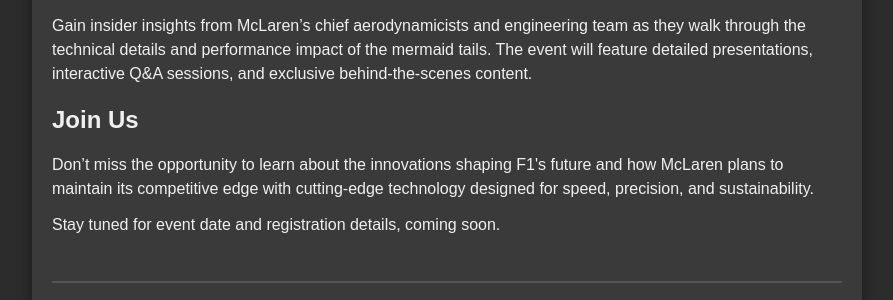
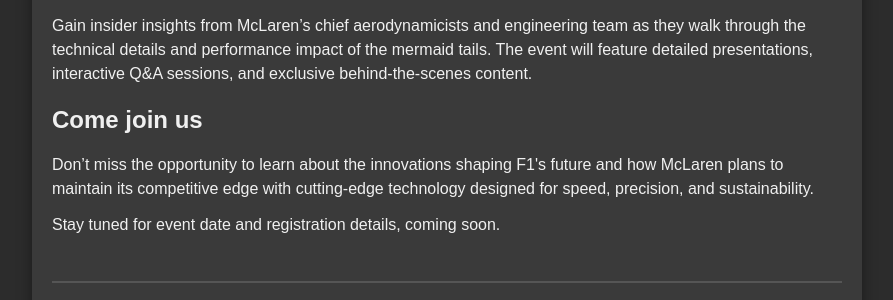
Before and after one commit to harshraj11111/newsletters, a Jekyll site: the page built from newsletters/mclaren_newletter.md, in a window 1280 px wide. Shown: the part 1066-1366 px from the top of the page, without its empty margins (193-1086 px from the left). Built offline with Jekyll 4.4.1, drawn with Linux system fonts in a browser that asks for light colours.

Commit message:
Update mclaren_newletter.md

```diff
--- a/newsletters/mclaren_newletter.md
+++ b/newsletters/mclaren_newletter.md
@@ -37,7 +37,7 @@ title: "Innovation Showcase: The Game-Changing ‘Mermaid Tails’"
 
 <p style="line-height: 1.5;">Gain insider insights from McLaren’s chief aerodynamicists and engineering team as they walk through the technical details and performance impact of the mermaid tails. The event will feature detailed presentations, interactive Q&A sessions, and exclusive behind-the-scenes content.</p>
 
-<h2>Join Us</h2>
+<h2>Come join us</h2>
 
 <p style="line-height: 1.5;">Don’t miss the opportunity to learn about the innovations shaping F1's future and how McLaren plans to maintain its competitive edge with cutting-edge technology designed for speed, precision, and sustainability.</p>
 
```
